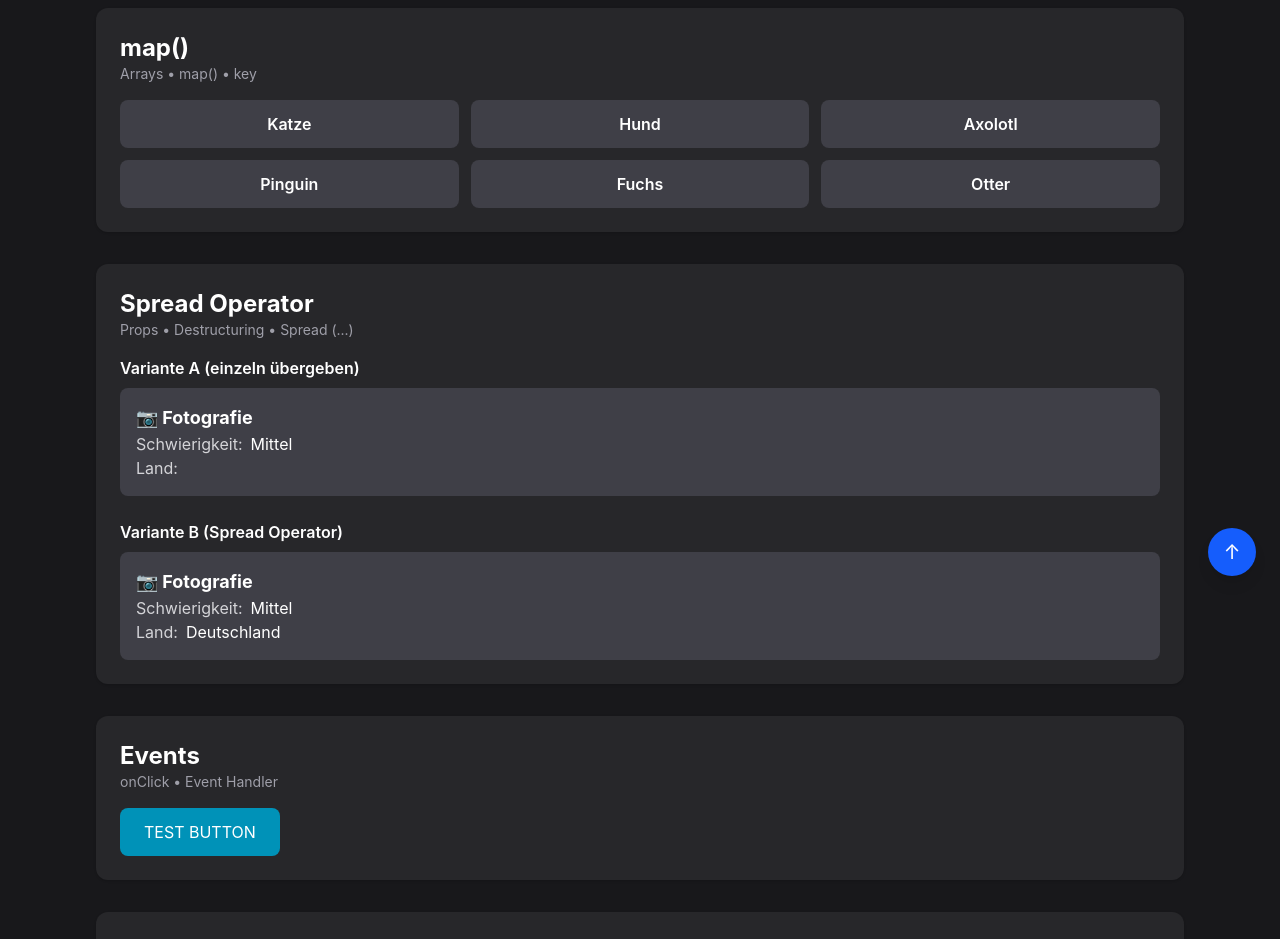
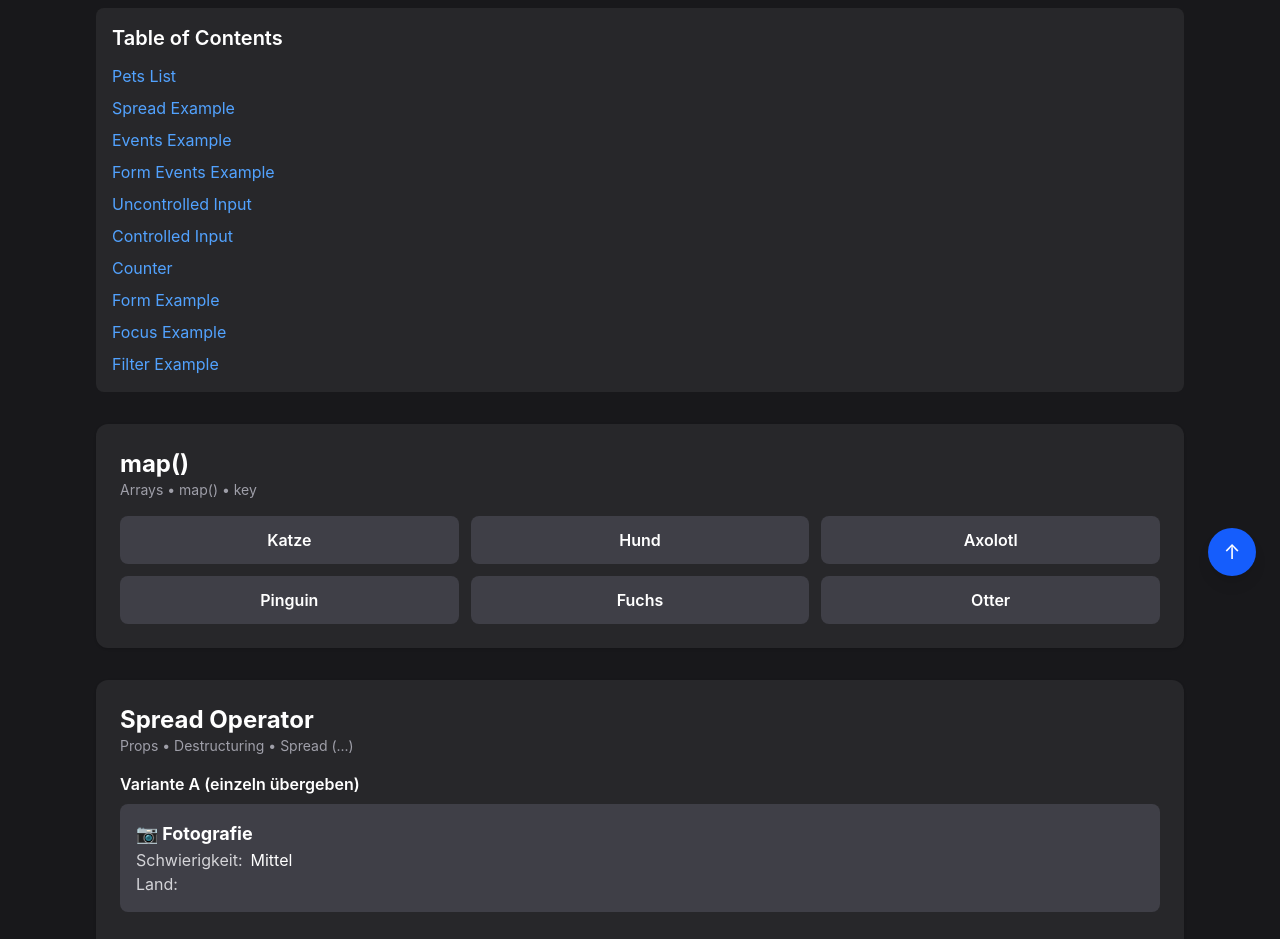
Before and after one commit to getzin/react-about-me, a React (Vite) app: page /playground in a window 1280 px wide. Shown: the part 200-1139 px from the top of the page. Built offline with nearby package versions, Linux system fonts and the light colour scheme.

Commit message:
Add table of contents to playground

```diff
--- a/src/playground/Playground.tsx
+++ b/src/playground/Playground.tsx
@@ -18,10 +18,74 @@ import ScrollToTopButton from "../components/ScrollToTopButton";
 export default function Playground() {
   const topRef = useRef<HTMLElement>(null);
 
+  const petsRef = useRef<HTMLElement>(null);
+  const spreadRef = useRef<HTMLElement>(null);
+  const eventsRef = useRef<HTMLElement>(null);
+  const formEventsRef = useRef<HTMLElement>(null);
+  const uncontrolledRef = useRef<HTMLElement>(null);
+  const controlledRef = useRef<HTMLElement>(null);
+  const counterRef = useRef<HTMLElement>(null);
+  const formRef = useRef<HTMLElement>(null);
+  const focusRef = useRef<HTMLElement>(null);
+  const filterRef = useRef<HTMLElement>(null);
+
   function scrollToTop() {
     topRef.current?.scrollIntoView({
       behavior: "smooth",
     });
+  }
+
+  function handleTableOfContentsClick(e: React.MouseEvent<HTMLUListElement>) {
+    const target = e.target as HTMLElement;
+    const section = target.dataset.section;
+    if (!section) {
+      return;
+    }
+
+    switch (section) {
+      case "pets":
+        petsRef.current?.scrollIntoView({ behavior: "smooth" });
+        break;
+
+      case "spread":
+        spreadRef.current?.scrollIntoView({ behavior: "smooth" });
+        break;
+
+      case "events":
+        eventsRef.current?.scrollIntoView({ behavior: "smooth" });
+        break;
+
+      case "form-events":
+        formEventsRef.current?.scrollIntoView({ behavior: "smooth" });
+        break;
+
+      case "uncontrolled":
+        uncontrolledRef.current?.scrollIntoView({ behavior: "smooth" });
+        break;
+
+      case "controlled":
+        controlledRef.current?.scrollIntoView({ behavior: "smooth" });
+        break;
+
+      case "counter":
+        counterRef.current?.scrollIntoView({ behavior: "smooth" });
+        break;
+
+      case "form":
+        formRef.current?.scrollIntoView({ behavior: "smooth" });
+        break;
+
+      case "focus":
+        focusRef.current?.scrollIntoView({ behavior: "smooth" });
+        break;
+
+      case "filter":
+        filterRef.current?.scrollIntoView({ behavior: "smooth" });
+        break;
+
+      default:
+        console.warn("Unknown section:", target.dataset.section);
+    }
   }
 
   return (
@@ -33,20 +97,122 @@ export default function Playground() {
           </h1>
           <p className="text-zinc-400">Hier teste ich neue React-Konzepte.</p>
         </header>
+
+        <nav className="mb-8 rounded-lg bg-zinc-800 p-4">
+          <h2 className="mb-3 text-xl font-semibold text-white">
+            Table of Contents
+          </h2>
+
+          <ul
+            className="space-y-2 text-blue-400"
+            onClick={handleTableOfContentsClick}
+          >
+            <li data-section="pets" className="cursor-pointer hover:underline">
+              Pets List
+            </li>
+
+            <li
+              data-section="spread"
+              className="cursor-pointer hover:underline"
+            >
+              Spread Example
+            </li>
+
+            <li
+              data-section="events"
+              className="cursor-pointer hover:underline"
+            >
+              Events Example
+            </li>
+
+            <li
+              data-section="form-events"
+              className="cursor-pointer hover:underline"
+            >
+              Form Events Example
+            </li>
+
+            <li
+              data-section="uncontrolled"
+              className="cursor-pointer hover:underline"
+            >
+              Uncontrolled Input
+            </li>
+
+            <li
+              data-section="controlled"
+              className="cursor-pointer hover:underline"
+            >
+              Controlled Input
+            </li>
+
+            <li
+              data-section="counter"
+              className="cursor-pointer hover:underline"
+            >
+              Counter
+            </li>
+
+            <li data-section="form" className="cursor-pointer hover:underline">
+              Form Example
+            </li>
+
+            <li data-section="focus" className="cursor-pointer hover:underline">
+              Focus Example
+            </li>
+
+            <li
+              data-section="filter"
+              className="cursor-pointer hover:underline"
+            >
+              Filter Example
+            </li>
+          </ul>
+        </nav>
+
+        <section ref={petsRef}>
           <PetsList />
+        </section>
+
+        <section ref={spreadRef}>
           <SpreadExample />
+        </section>
+
+        <section ref={eventsRef}>
           <EventsExample />
+        </section>
+
+        <section ref={formEventsRef}>
           <FormEventsExample />
+        </section>
+
+        <section ref={uncontrolledRef}>
           <UncontrolledInput />
+        </section>
+
+        <section ref={controlledRef}>
           <ControlledInput />
           <ControlledInput />
           <ControlledInput />
+        </section>
+
+        <section ref={counterRef}>
           <Counter />
           <Counter />
           <Counter />
+        </section>
+
+        <section ref={formRef}>
           <FormExample />
+        </section>
+
+        <section ref={focusRef}>
           <FocusExample />
+        </section>
+
+        <section ref={filterRef}>
           <FilterExample />
+        </section>
       </div>
       <ScrollToTopButton onClick={scrollToTop} />
     </main>
```
Lines whose indentation alone changed are shown as unchanged.
